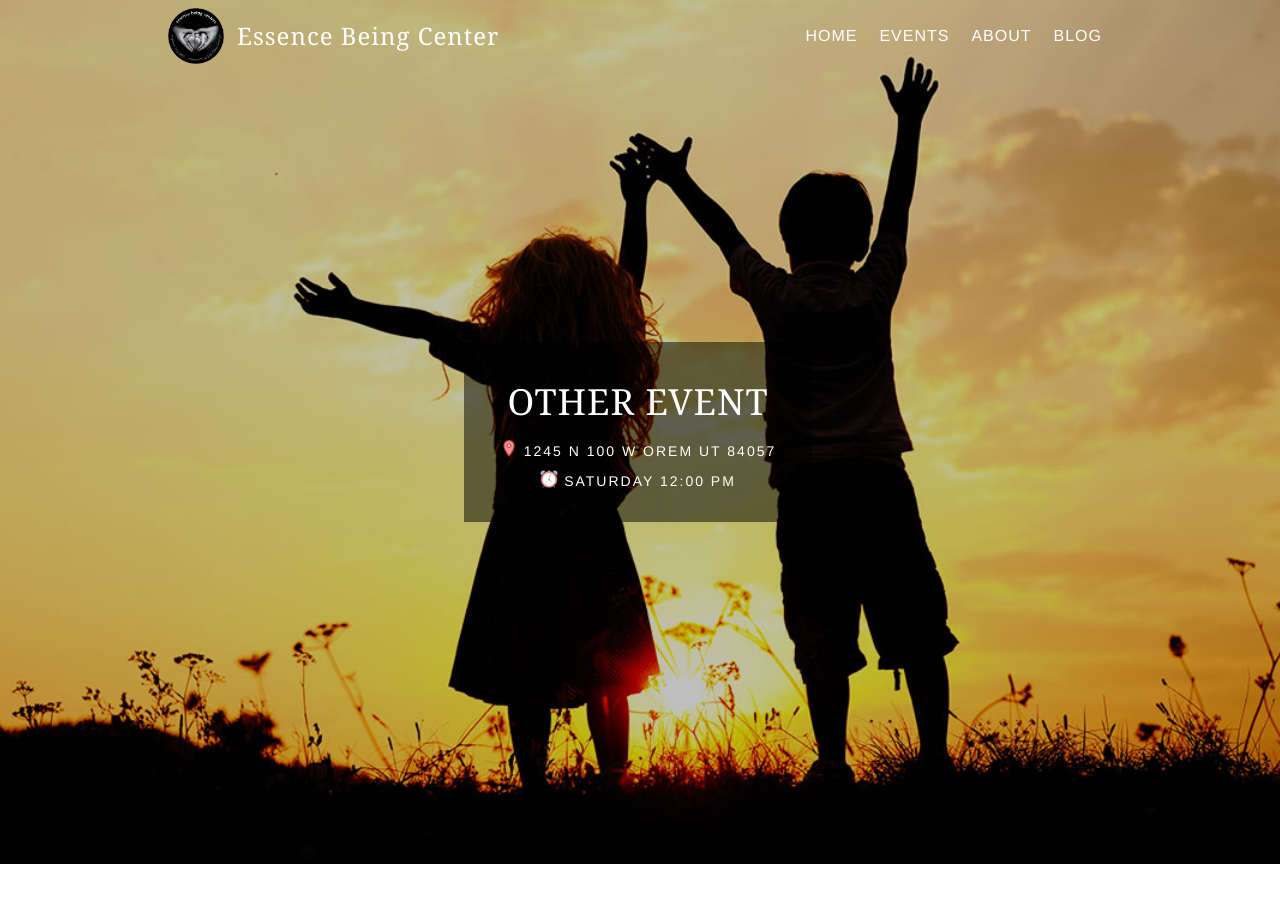
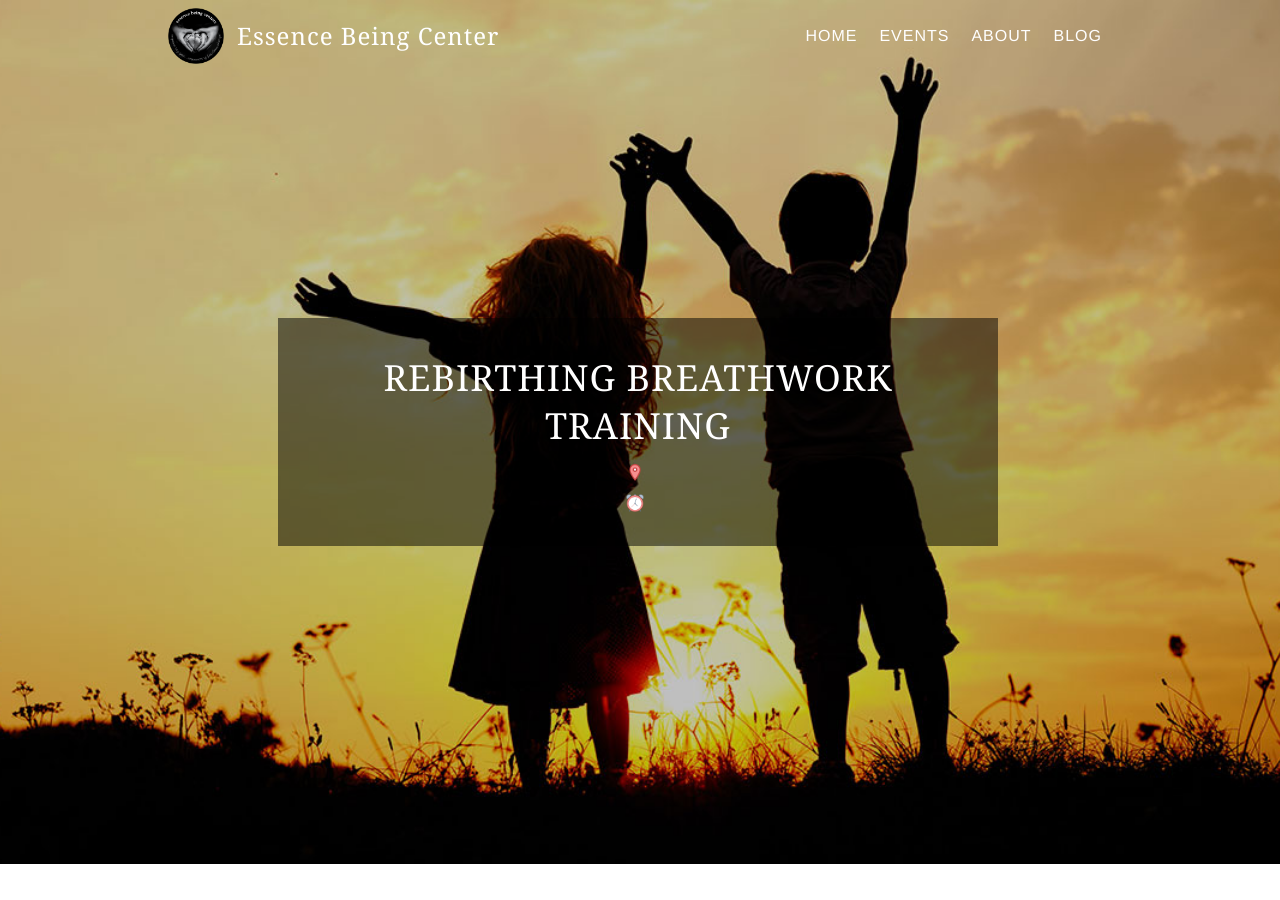
Before and after one commit to kevaleb/essencebeingcenter, a Jekyll site: the page built from _events/other-event.md, in a window 1280 px wide and 900 px high. Built offline with Jekyll 4.4.1, drawn with Linux system fonts in a browser that asks for light colours; nearby versions of some CDN libraries.

Commit message:
Updated '_events/other-event.md' via CloudCannon

```diff
--- a/_events/other-event.md
+++ b/_events/other-event.md
@@ -1,12 +1,11 @@
 ---
 layout: event
-title: Other Event
+title: ReBirthing Breathwork Training
 subject: community
 banner_image_path: /uploads/sunset.jpg
-event_datetime: 2016-12-31 12:00:00
-location: 1245 N 100 W Orem UT 84057
-show_map: true
+event_datetime:
+location:
+show_map: false
 latitude: '40.320018'
 longitude: '-111.7007787'
-
 ---
```
